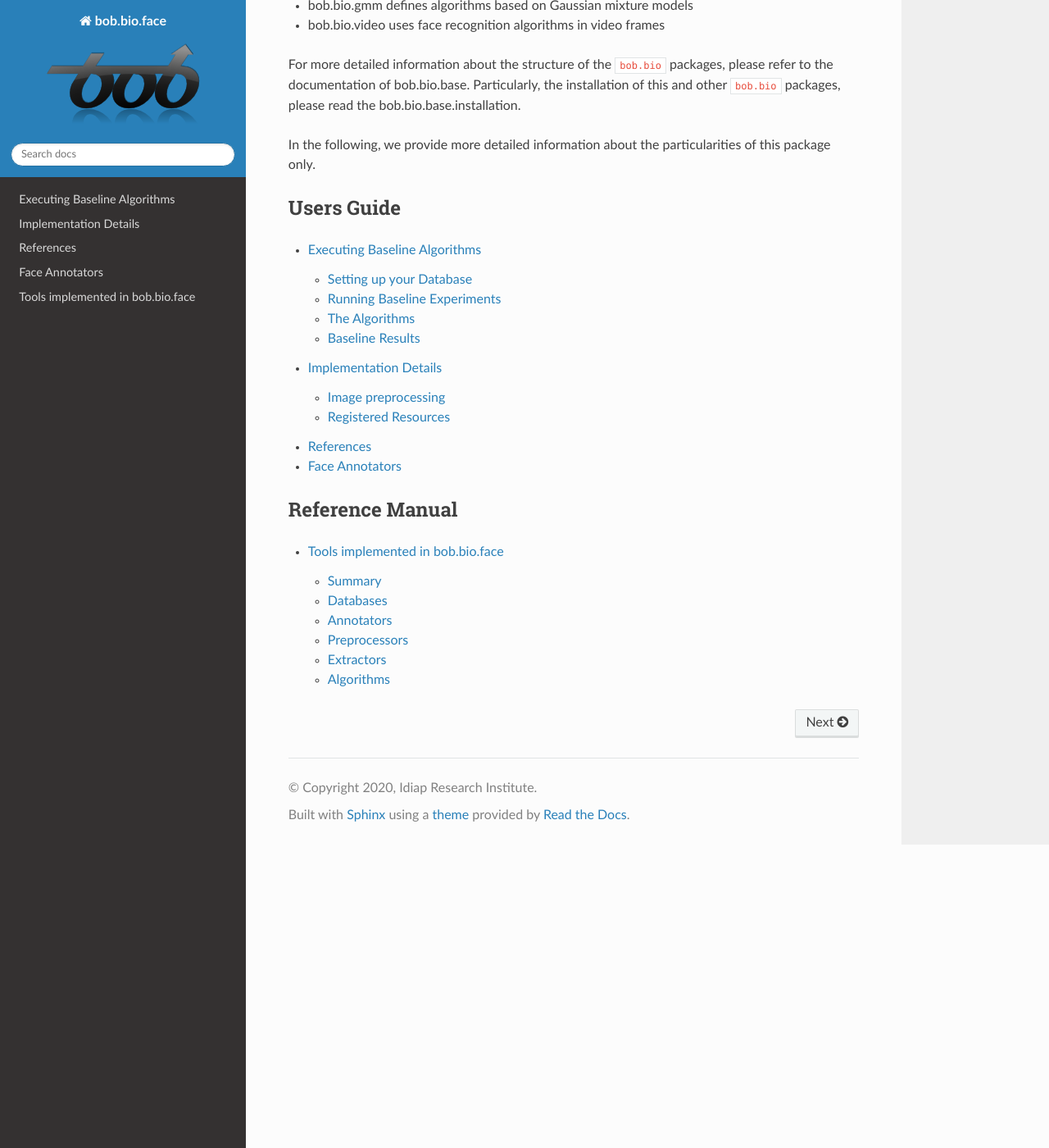
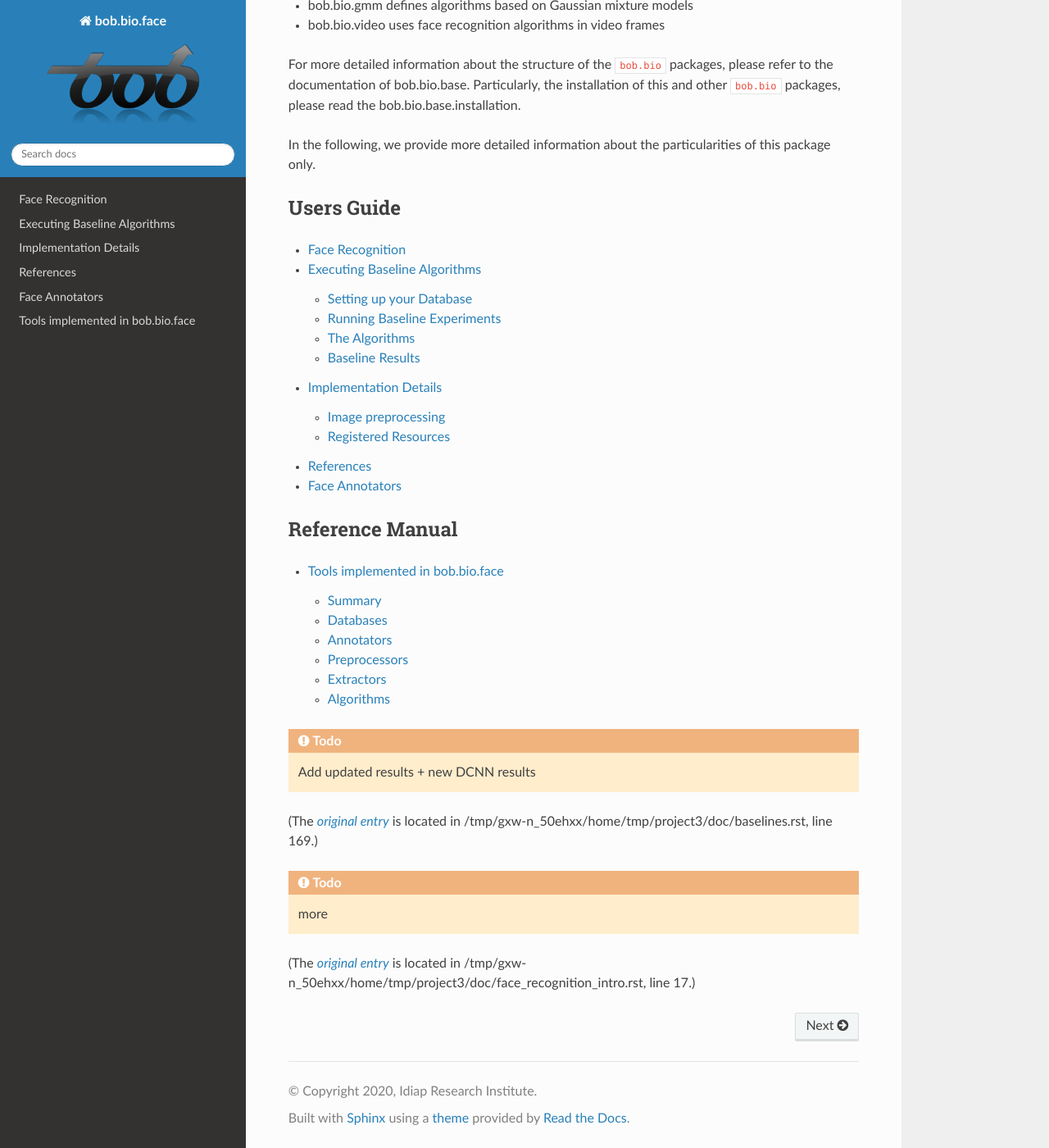
Before and after one commit to bioidiap/bob.bio.face, a Sphinx documentation site: the page built from doc/index.rst, in a window 1280 px wide and 1400 px high, scrolled down 455 px. Shown: the whole window at 82% size. Built offline with Sphinx 7.4.7 and the Read the Docs theme 2.0.0, drawn with Linux system fonts in a browser that asks for light colours; the version number could not be read and is left out.

Commit message:
[doc] Started working on new documentation for FR

```diff
--- a/doc/baselines.rst
+++ b/doc/baselines.rst
@@ -166,6 +166,10 @@ The aforementioned script will produce in the console the HTERs below for each b
   +-------------+-------------+-------------+-------------+-------------+-------------+-------------+-------------+
 
 
+.. todo::
+  Add updated results + new DCNN results
+
+
 Several types of evaluation can be executed, see ``bob bio --help`` for details.
 Particularly, here we can enable ROC curves, DET plots and CMC curves.
 
--- /dev/null
+++ b/doc/face_recognition_intro.rst
@@ -0,0 +1,22 @@
+..  _bob.bio.base.face_recognition_intro:
+
+################
+Face Recognition
+################
+
+This section will introduce the basics of face recognition (FR).
+Since face recognition is a branch under the wing of biometrics, this section assumes that you have at least a basic knowledge of biometric recognition (see :ref:`this<bob.bio.base.biometrics_introduction>` otherwise).
+
+A face recognition system will follow the same principles as a biometric system, that is:
+
+- a sensor (camera) captures the data
+- a transformer extracts feature vectors representing the identity of the person. This can be a series of transformers (e.g. preprocessor and extractor).
+- a biometric algorithm decides if two extracted feature vectors represent the same identity.
+
+
+.. todo::
+    more
+
+In :ref:`baselines<baselines>`, you can find the combination of different blocks that create common pipelines.
+
+.. include:: links.rst
--- a/doc/index.rst
+++ b/doc/index.rst
@@ -33,6 +33,7 @@ Users Guide
 .. toctree::
    :maxdepth: 2
 
+   face_recognition_intro
    baselines
    implementation
    references
```
